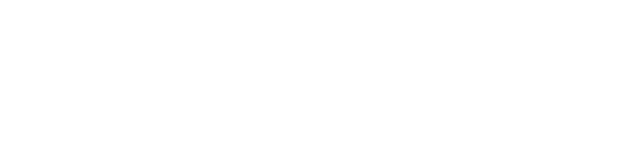
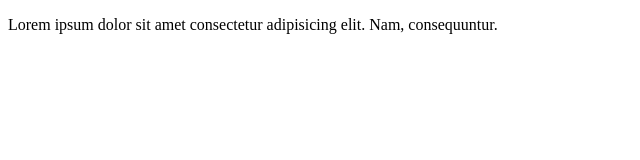
Before and after one commit to nicolasmendez001/test-visual, a plain HTML site: page index.html in a window 1280 px wide. Shown: the whole page, without its empty margins (0-640 px from the left). Drawn offline with Linux system fonts and the light colour scheme.

Commit message:
Nuevo cambio

```diff
--- a/index.html
+++ b/index.html
@@ -7,5 +7,11 @@
 </head>
 <body>
 
+    <div class="container">
+        <div class="row">
+            <p>Lorem ipsum dolor sit amet consectetur adipisicing elit. Nam, consequuntur.</p>
+        </div>
+    </div>
+
 </body>
 </html>
```
